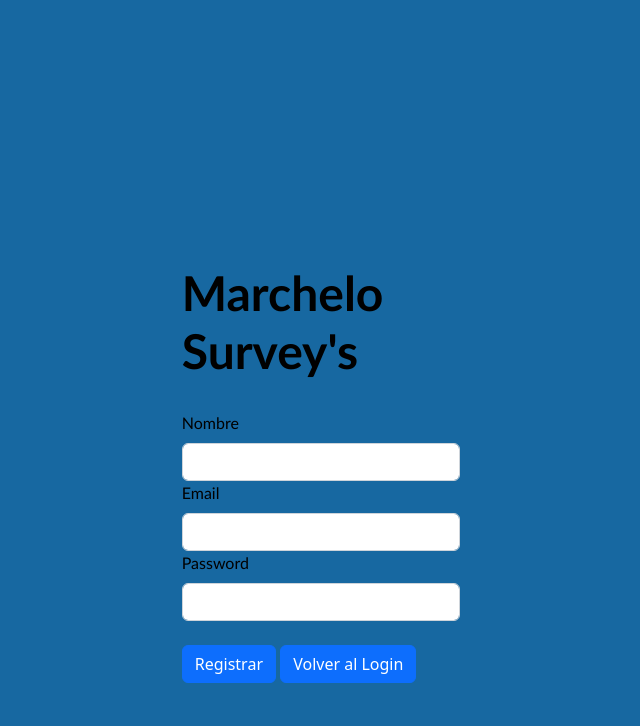
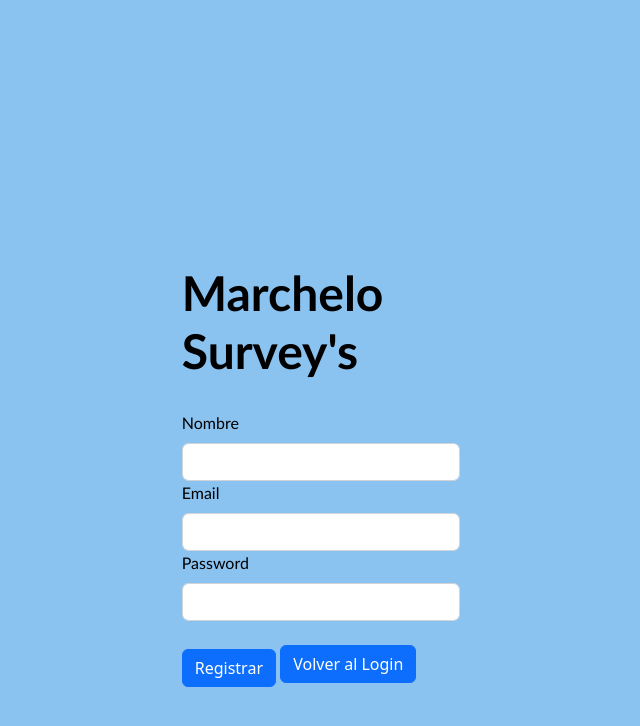
Before and after one commit to CitreaStricta/IS2, a Flask app: page /signup/ in a window 1280 px wide. Shown: the top 726 px of the page, without its empty margins (319-959 px from the left). Run offline with Flask 2, Linux system fonts and the light colour scheme; some libraries are stand-ins or nearby versions.

Commit message:
color del fondo y detalles menores

```diff
--- a/app/auth/templates/auth/signup_form.html
+++ b/app/auth/templates/auth/signup_form.html
@@ -46,7 +46,7 @@
                 </div>
                 <div>
                     {{ form.submit(class="btn btn-primary") }}
-                    <button href="/login" class="btn btn-primary" type="button"><a href="/login" class="nav-link">Volver al Login</a></button>
+                    <button href="/login" class="btn btn-primary mb-2" type="button"><a href="/login" class="nav-link">Volver al Login</a></button>
                 </div>
             </form>
         </div>
--- a/app/public/static/css/main.css
+++ b/app/public/static/css/main.css
@@ -2,7 +2,7 @@ body{
   /*background-image: radial-gradient(#4055c3 2px, transparent 2px), radial-gradient(#4055c3 2px, transparent 2px);*/
   background-size: 32px 32px;
   background-position: 0 0, 16px 16px;
-  background-color: #1768a1;
+  background-color: #8AC2F0;
 }
 
 .estilo-casillas{
```
